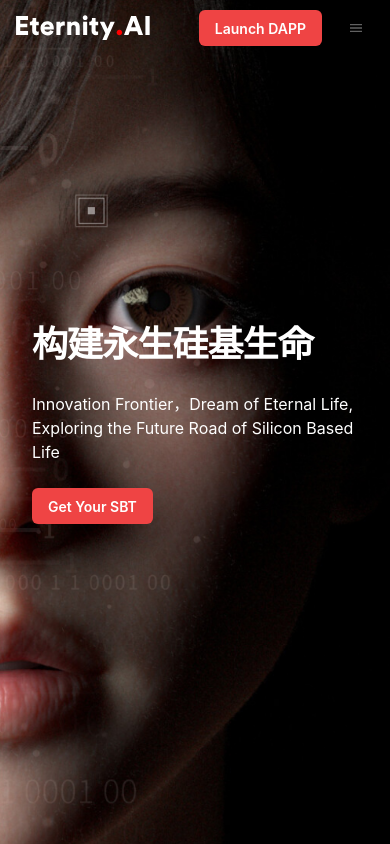
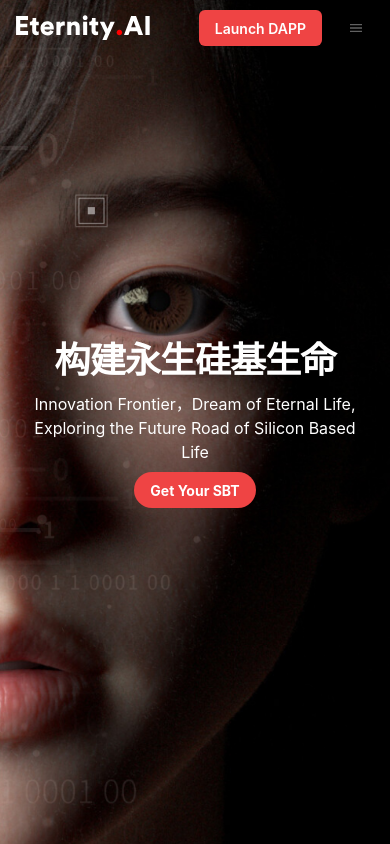
Before and after one commit to ethever/eternity-ai-frontend, a React (Vite) app in the folder apps/web_v2/: page / in a window 390 px wide. Shown: the top 844 px of the page. Built offline with nearby package versions, Linux system fonts and the light colour scheme.

Commit message:
chore: improve style for mobile mode

```diff
--- a/apps/web_v2/src/components/appBar.tsx
+++ b/apps/web_v2/src/components/appBar.tsx
@@ -142,6 +142,15 @@ function LaunchDAPPButton() {
 }
 
 function Logo() {
-  return <LogoText />;
+  return (
+    <Box
+      sx={{
+        display: "flex",
+        justifyContent: "center",
+      }}
+    >
+      <LogoText />
+    </Box>
+  );
 }
 export default ResponsiveAppBar;
--- a/apps/web_v2/src/components/banner.tsx
+++ b/apps/web_v2/src/components/banner.tsx
@@ -2,10 +2,54 @@ import { Container } from "@mui/joy";
 import bannerBg from "../assets/banner-background.png";
 import { Typography } from "@mui/joy";
 import { Button } from "@mui/joy";
+import useMediaQuery from "../hooks/useMediaQuery";
 
+function Content() {
+  const { md } = useMediaQuery();
+  return (
+    <Container
+      maxWidth="xl"
+      sx={(theme) => ({
+        height: "100%",
+        display: "flex",
+        flexDirection: "column",
+        justifyContent: "center",
+        alignItems: !md ? "center" : "flex-start",
+        gap: !md ? theme.spacing(1) : theme.spacing(3),
+      })}
+    >
+      <Typography
+        level="h1"
+        textAlign="center"
+        sx={{
+          color: "white",
+        }}
+      >
+        构建永生硅基生命
+      </Typography>
+      <Typography
+        maxWidth="sm"
+        textAlign={!md ? "center" : "start"}
+        sx={{
+          color: "white",
+        }}
+      >
+        Innovation Frontier，Dream of Eternal Life, Exploring the Future Road of
+        Silicon Based Life
+      </Typography>
+      <Button
+        sx={{
+          fontWeight: "bold",
+          borderRadius: "1000px",
+        }}
+      >
+        Get Your SBT
+      </Button>
+    </Container>
+  );
+}
 export function Banner() {
   return (
-    <>
     <Container
       maxWidth={false}
       sx={{
@@ -16,37 +60,7 @@ export function Banner() {
         backgroundSize: "cover",
       }}
     >
-        <Container
-          maxWidth="xl"
-          sx={(theme) => ({
-            height: "100%",
-            display: "flex",
-            flexDirection: "column",
-            justifyContent: "center",
-            alignItems: "flex-start",
-            gap: theme.spacing(3),
-          })}
-        >
-          <Typography
-            level="h1"
-            sx={{
-              color: "white",
-            }}
-          >
-            构建永生硅基生命
-          </Typography>
-          <Typography
-            maxWidth="sm"
-            sx={{
-              color: "white",
-            }}
-          >
-            Innovation Frontier，Dream of Eternal Life, Exploring the Future
-            Road of Silicon Based Life
-          </Typography>
-          <Button>Get Your SBT</Button>
+      <Content />
     </Container>
-      </Container>
-    </>
   );
 }
--- a/apps/web_v2/src/components/community.tsx
+++ b/apps/web_v2/src/components/community.tsx
@@ -4,6 +4,9 @@ import { SectionTitle } from "./sectionTitle";
 import communityBg from "../assets/community-bg.png";
 import { Box } from "@mui/joy";
 import { Avatar, Typography } from "@mui/joy";
+import useMediaQuery from "../hooks/useMediaQuery";
+import { useMemo } from "react";
+import { useTheme } from "@mui/joy";
 
 const s = [
   {
@@ -42,32 +45,72 @@ function Item({
   text: string;
   author: string;
 }) {
+  const theme = useTheme();
+  const { sm, md } = useMediaQuery();
+  const maxWidth = useMemo(() => {
+    if (!sm) return "unset";
+    if (!md) return "380px";
+    return "400px";
+  }, [sm, md]);
+
+  const minWidth = useMemo(() => {
+    if (!sm) return "unset";
+    if (!md) return "unset";
+    return "350px";
+  }, [sm, md]);
+
+  const gap = useMemo(() => {
+    if (!sm || !md) return "0";
+    return theme.spacing(2);
+  }, [sm, md, theme]);
+
   return (
     <Box
       sx={(theme) => ({
-        all: "unset",
         display: "flex",
+        flexShrink: 1,
         justifyContent: "center",
         alignItems: "center",
         flexDirection: "column",
         borderRadius: "20px",
-        gap: theme.spacing(2),
-        minWidth: "350px",
+        gap,
+        minWidth,
+        maxWidth,
         background: "white",
-        marginRight: theme.spacing(8),
+        marginRight: !md ? 0 : theme.spacing(8),
         padding: theme.spacing(2),
       })}
     >
       <Avatar
         sx={{
-          width: "150px",
-          height: "150px",
+          width: !md ? "98px" : "150px",
+          height: !md ? "98px" : "150px",
         }}
         src={avatar}
         alt="avatar image"
       />
       <Typography textAlign="center">{text}</Typography>
       <Typography>{author}</Typography>
+    </Box>
+  );
+}
+
+function Content() {
+  const { md } = useMediaQuery();
+  return (
+    <Box
+      sx={(theme) => ({
+        marginTop: theme.spacing(2),
+        display: "flex",
+        justifyContent: !md ? "space-around" : "unset",
+        flexWrap: !md ? "wrap" : "nowrap",
+        gap: theme.spacing(3),
+        overflowX: !md ? "hidden" : "scroll",
+      })}
+    >
+      {s.map((i) => (
+        <Item key={i.text} avatar={i.avatarUrl} text={i.text} author={i.by} />
+      ))}
     </Box>
   );
 }
@@ -89,24 +132,7 @@ export function Community() {
           subTitle="社区影响"
           color="dark"
         />
-        <Box
-          sx={(theme) => ({
-            marginTop: theme.spacing(2),
-            display: "flex",
-            wrap: "nowrap",
-            flexShrink: 0,
-            overflowX: "scroll",
-          })}
-        >
-          {s.map((i) => (
-            <Item
-              key={i.text}
-              avatar={i.avatarUrl}
-              text={i.text}
-              author={i.by}
-            />
-          ))}
-        </Box>
+        <Content />
       </SectionContainer>
     </Container>
   );
--- a/apps/web_v2/src/components/sectionTitle.tsx
+++ b/apps/web_v2/src/components/sectionTitle.tsx
@@ -24,6 +24,7 @@ export function SectionTitle({
       <Typography
         level="h2"
         fontWeight="bold"
+        textAlign="center"
         sx={{
           color: color === "light" ? "white" : "black",
         }}
@@ -35,7 +36,7 @@ export function SectionTitle({
           color: color === "light" ? "white" : "black",
         }}
       >
-        {subTitle}
+        {subTitle.split("").join(" ").toString()}
       </Typography>
     </Box>
   );
```
Lines whose indentation alone changed are shown as unchanged.
